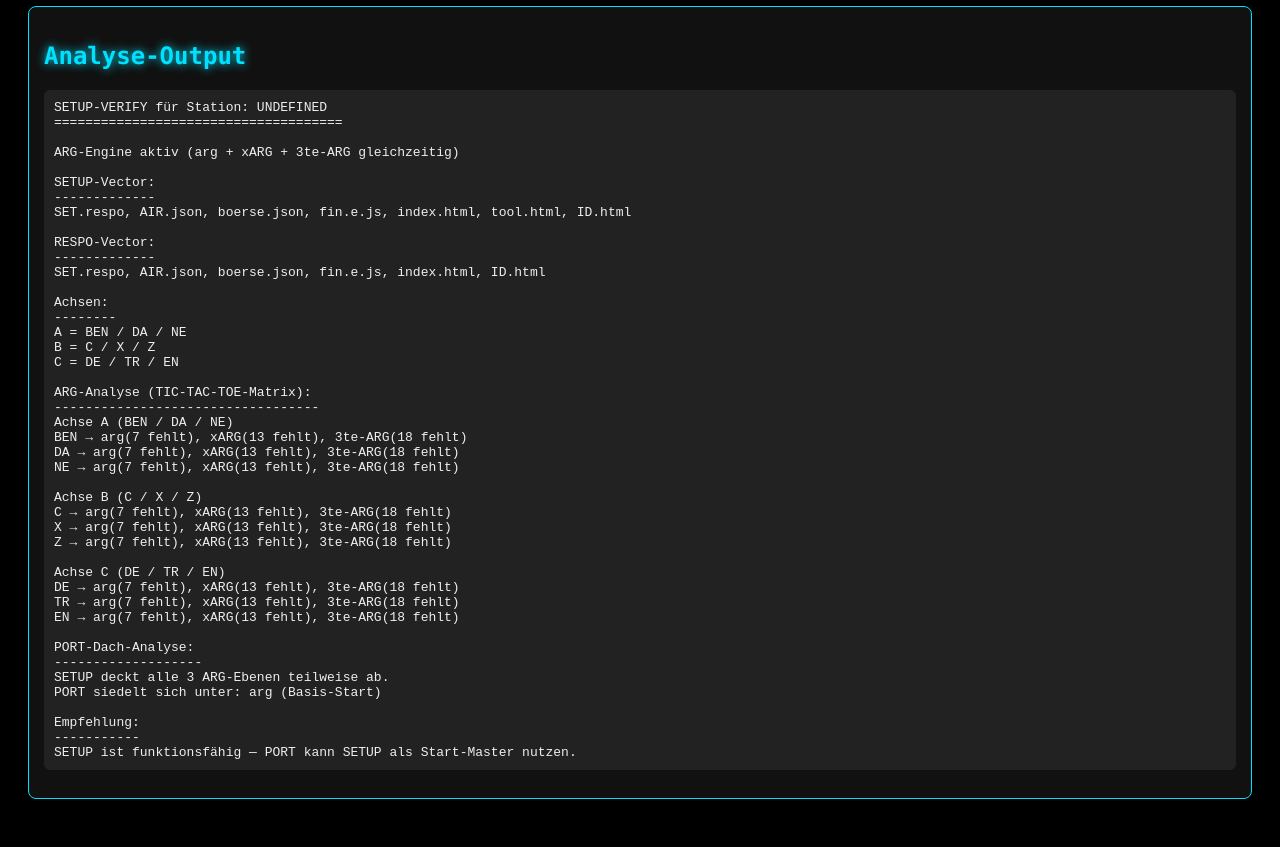
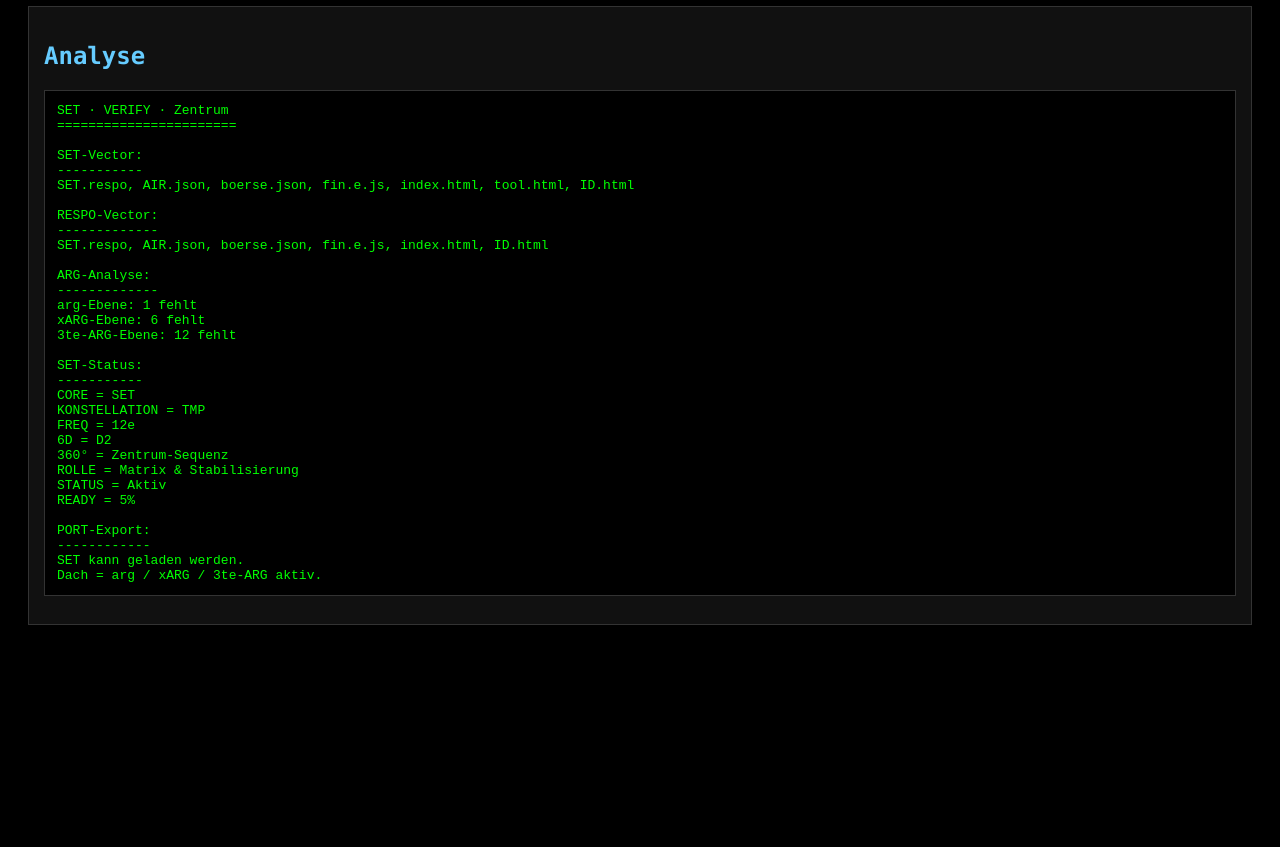
Before and after one commit to iki1uc/SET, a plain HTML site: page verify.html in a window 1280 px wide. Shown: the part 103-950 px from the top of the page. After the commit the page ends 800 px from the top, so only its background shows below. Drawn offline with Linux system fonts and the light colour scheme.

Commit message:
Update title and styling in verify.html

```diff
--- a/verify.html
+++ b/verify.html
@@ -2,62 +2,41 @@
 <html lang="de">
 <head>
 <meta charset="UTF-8">
-<title>SETUP‑VERIFY • SET(respo) • arg / xARG / 3te‑ARG</title>
+<title>SET · VERIFY · Zentrum</title>
 
 <style>
-body { background:#000; color:#eee; font-family:Consolas; padding:20px; }
-h1,h2 { color:#00e0ff; text-shadow:0 0 10px #00e0ff; }
-.block { border:1px solid #00e0ff; padding:15px; margin:20px 0; border-radius:8px; background:#111; }
-pre { background:#222; padding:10px; border-radius:6px; }
-.matrix { display:grid; grid-template-columns:repeat(3,1fr); gap:10px; }
-.cell { padding:10px; background:#222; border:1px solid #333; text-align:center; border-radius:6px; }
+body { background:#000; color:#0f0; font-family:Consolas; padding:20px; }
+h1,h2 { color:#6cf; }
+.block { background:#111; border:1px solid #333; padding:15px; margin:20px 0; }
+pre { background:#000; border:1px solid #333; padding:12px; }
+.good { color:#0f0; }
+.mid { color:#ff0; }
+.bad { color:#f33; }
 </style>
 
 <script>
-// Station automatisch erkennen
-function detectStation() {
-  const p = window.location.pathname.toLowerCase();
-  if (p.includes("/setup")) return "SETUP";
-  if (p.includes("/respo")) return "RESPO";
-  if (p.includes("/set")) return "SET(respo)";
-  return "UNDEFINED";
-}
-const station = detectStation();
-
-// SETUP‑Vector
-const SETUP = [
-  "SET.respo","AIR.json","boerse.json",
-  "fin.e.js","index.html","tool.html","ID.html"
+// SET · Zentrum – Kernmodule
+const SET = [
+  "SET.respo",
+  "AIR.json",
+  "boerse.json",
+  "fin.e.js",
+  "index.html",
+  "tool.html",
+  "ID.html"
 ];
 
-// RESPO‑Vector
+// RESPO – Kernmodule
 const RESPO = [
-  "SET.respo","AIR.json","boerse.json",
-  "fin.e.js","index.html","ID.html"
+  "SET.respo",
+  "AIR.json",
+  "boerse.json",
+  "fin.e.js",
+  "index.html",
+  "ID.html"
 ];
 
-// Achse A (BEN / DA / NE)
-const A = {
-  BEN: ["BEN.tmp","BEN-NC3×3","BEN-NC6eT6D","BEN-NC9×9","TMP","TRANS","WARB"],
-  DA:  ["DA.tmp","DA-NC3×3","DA-NC6eX6D","DA-NC9×9","TMP","TRANS","WARB"],
-  NE:  ["NE.tmp","NE-NC3×3","NE-NC6eY6D","NE-NC9×9","TMP","TRANS","WARB"]
-};
-
-// Achse B (C / X / Z)
-const Baxis = {
-  C: ["C.tmp","NC3×3","NC6e","NC9×9","TMP","TRANS","WARB"],
-  X: ["X.tmp","NC3×3","NC6e","NC9×9","TMP","TRANS","WARB"],
-  Z: ["Z.tmp","NC3×3","NC6e","NC9×9","TMP","TRANS","WARB"]
-};
-
-// Achse C (DE / TR / EN)
-const Caxis = {
-  DE: ["DE.tmp","NC3×3","NC6e","NC9×9","TMP","TRANS","WARB"],
-  TR: ["TR.tmp","NC3×3","NC6e","NC9×9","TMP","TRANS","WARB"],
-  EN: ["EN.tmp","NC3×3","NC6e","NC9×9","TMP","TRANS","WARB"]
-};
-
-// Vergleichsfunktion
+// ARG‑Engine
 function compare(base, target) {
   let have = [];
   let need = [];
@@ -68,14 +47,13 @@ function compare(base, target) {
   return { have, need };
 }
 
-// ARG‑Engine
 function arg(base, target) {
   return compare(base, target);
 }
 
 function xARG(base, target) {
   return compare(
-    base.concat(["NC²","NC²□","NC²octa²","NC²octa³","6E→6D.tech","12e"]),
+    base.concat(["NC²","NC²□","6E→6D.tech","12e","STATIONEN.raw"]),
     target
   );
 }
@@ -94,60 +72,40 @@ function ARG3(base, target) {
 function runVerify() {
   let out = "";
 
-  out += "SETUP‑VERIFY für Station: " + station + "\n";
-  out += "=====================================\n\n";
+  out += "SET · VERIFY · Zentrum\n";
+  out += "=======================\n\n";
 
-  out += "ARG‑Engine aktiv (arg + xARG + 3te‑ARG gleichzeitig)\n\n";
-
-  out += "SETUP‑Vector:\n-------------\n";
-  out += SETUP.join(", ") + "\n\n";
+  out += "SET‑Vector:\n-----------\n";
+  out += SET.join(", ") + "\n\n";
 
   out += "RESPO‑Vector:\n-------------\n";
   out += RESPO.join(", ") + "\n\n";
 
-  out += "Achsen:\n--------\n";
-  out += "A = BEN / DA / NE\n";
-  out += "B = C / X / Z\n";
-  out += "C = DE / TR / EN\n\n";
+  out += "ARG‑Analyse:\n-------------\n";
 
-  out += "ARG‑Analyse (TIC‑TAC‑TOE‑Matrix):\n----------------------------------\n";
+  const r1 = arg(SET, RESPO);
+  const r2 = xARG(SET, RESPO);
+  const r3 = ARG3(SET, RESPO);
 
-  // Achse A
-  out += "Achse A (BEN / DA / NE)\n";
-  for (const key in A) {
-    const r1 = arg(SETUP, A[key]);
-    const r2 = xARG(SETUP, A[key]);
-    const r3 = ARG3(SETUP, A[key]);
-    out += key + " → arg(" + r1.need.length + " fehlt), xARG(" + r2.need.length + " fehlt), 3te‑ARG(" + r3.need.length + " fehlt)\n";
-  }
-  out += "\n";
+  out += "arg‑Ebene: " + r1.need.length + " fehlt\n";
+  out += "xARG‑Ebene: " + r2.need.length + " fehlt\n";
+  out += "3te‑ARG‑Ebene: " + r3.need.length + " fehlt\n\n";
 
-  // Achse B
-  out += "Achse B (C / X / Z)\n";
-  for (const key in Baxis) {
-    const r1 = arg(SETUP, Baxis[key]);
-    const r2 = xARG(SETUP, Baxis[key]);
-    const r3 = ARG3(SETUP, Baxis[key]);
-    out += key + " → arg(" + r1.need.length + " fehlt), xARG(" + r2.need.length + " fehlt), 3te‑ARG(" + r3.need.length + " fehlt)\n";
-  }
-  out += "\n";
+  out += "SET‑Status:\n-----------\n";
+  out += "CORE = SET\n";
+  out += "KONSTELLATION = TMP\n";
+  out += "FREQ = 12e\n";
+  out += "6D = D2\n";
+  out += "360° = Zentrum‑Sequenz\n";
+  out += "ROLLE = Matrix & Stabilisierung\n";
+  out += "STATUS = Aktiv\n";
 
-  // Achse C
-  out += "Achse C (DE / TR / EN)\n";
-  for (const key in Caxis) {
-    const r1 = arg(SETUP, Caxis[key]);
-    const r2 = xARG(SETUP, Caxis[key]);
-    const r3 = ARG3(SETUP, Caxis[key]);
-    out += key + " → arg(" + r1.need.length + " fehlt), xARG(" + r2.need.length + " fehlt), 3te‑ARG(" + r3.need.length + " fehlt)\n";
-  }
-  out += "\n";
+  const ready = (r1.need.length + r2.need.length + r3.need.length);
+  out += "READY = " + (ready === 0 ? "100%" : (100 - ready * 5) + "%") + "\n\n";
 
-  out += "PORT‑Dach‑Analyse:\n-------------------\n";
-  out += "SETUP deckt alle 3 ARG‑Ebenen teilweise ab.\n";
-  out += "PORT siedelt sich unter: arg (Basis‑Start)\n\n";
-
-  out += "Empfehlung:\n-----------\n";
-  out += "SETUP ist funktionsfähig — PORT kann SETUP als Start‑Master nutzen.\n";
+  out += "PORT‑Export:\n------------\n";
+  out += "SET kann geladen werden.\n";
+  out += "Dach = arg / xARG / 3te‑ARG aktiv.\n";
 
   document.getElementById("output").textContent = out;
 }
@@ -156,10 +114,10 @@ function runVerify() {
 
 <body onload="runVerify()">
 
-<h1>SETUP‑VERIFY • arg / xARG / 3te‑ARG</h1>
+<h1>SET · VERIFY · Zentrum</h1>
 
 <div class="block">
-  <h2>Analyse‑Output</h2>
+  <h2>Analyse</h2>
   <pre id="output"></pre>
 </div>
 
```
